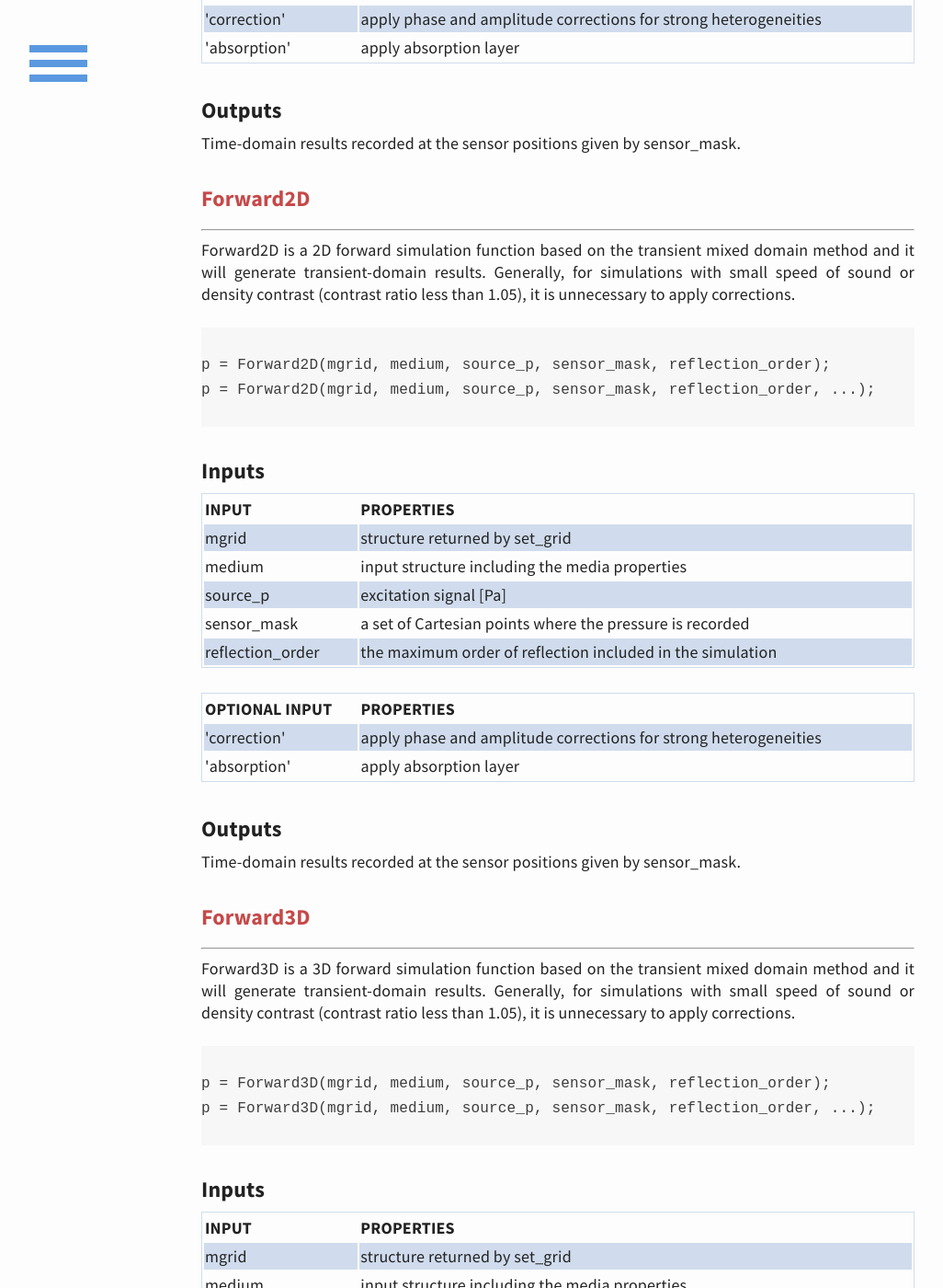
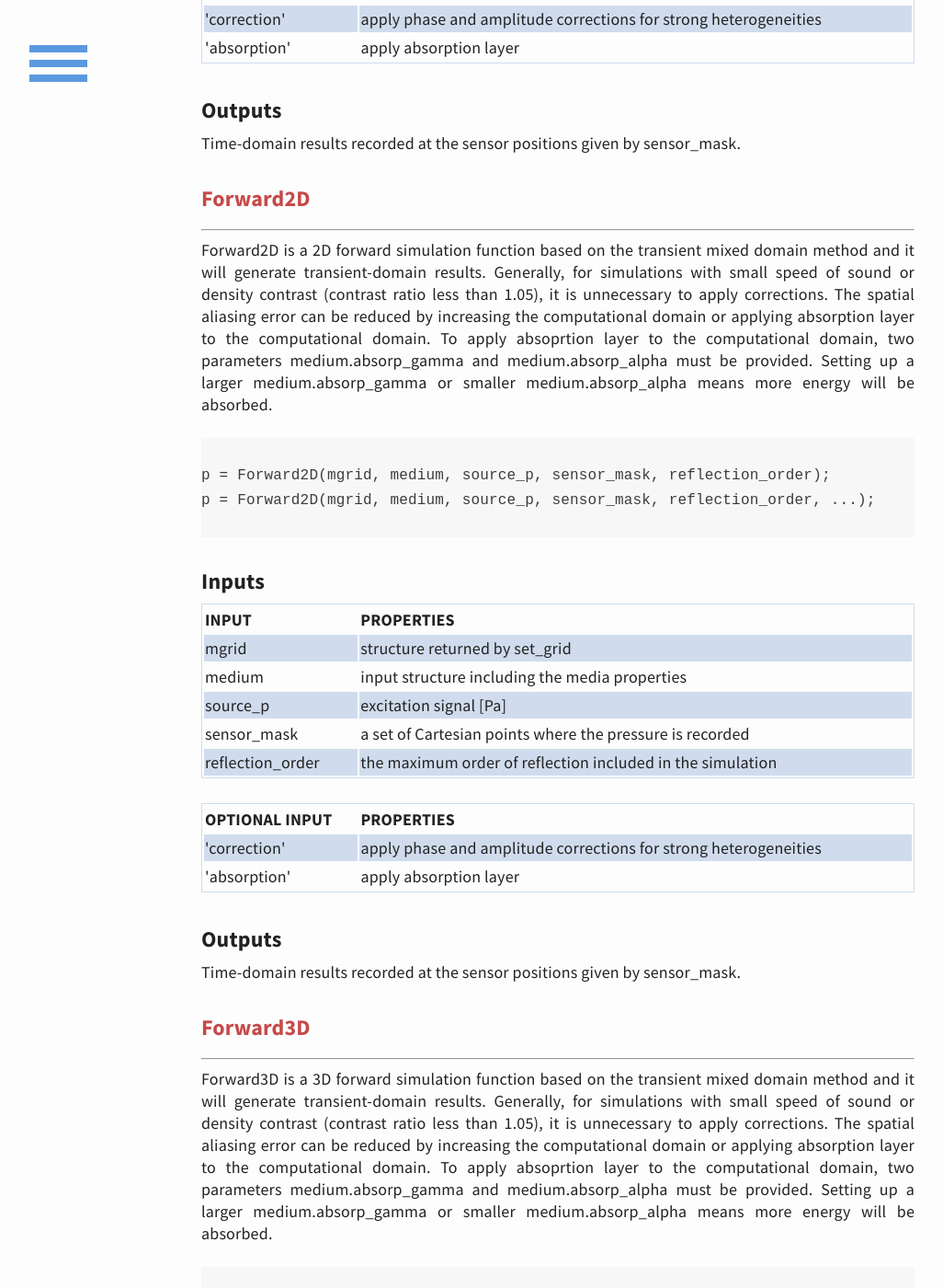
Before and after one commit to m-SOUND/mSOUND, a Jekyll site: the page built from function.html, in a window 1280 px wide and 1400 px high, scrolled down 2063 px. Shown: the whole window at 92% size, without its empty margins (33-1059 px from the left). Built offline with Jekyll 4.4.1, drawn with Linux system fonts in a browser that asks for light colours; some of the changed text lies outside the part shown.

Commit message:
Update function.html

```diff
--- a/function.html
+++ b/function.html
@@ -157,7 +157,11 @@ Time-domain results recorded at the sensor positions given by sensor_mask.
 <p>
 Forward2D is a 2D forward simulation function based on the transient mixed domain method and it will generate transient-domain results.
  Generally, for simulations with small speed of sound or density contrast (contrast ratio less than 1.05),
- it is unnecessary to apply corrections.
+ it is unnecessary to apply corrections. The spatial aliasing error can be reduced by increasing the computational domain or applying
+ absorption layer to the computational domain. To apply absoprtion layer to the computational domain, two parameters
+ medium.absorp_gamma and medium.absorp_alpha must be provided. Setting up a larger medium.absorp_gamma
+ or smaller medium.absorp_alpha means more energy will be absorbed.
+
 <pre>  <code>
 p = Forward2D(mgrid, medium, source_p, sensor_mask, reflection_order);
 p = Forward2D(mgrid, medium, source_p, sensor_mask, reflection_order, ...);
@@ -209,7 +213,10 @@ Time-domain results recorded at the sensor positions given by sensor_mask.
 <p>
 Forward3D is a 3D forward simulation function based on the transient mixed domain method and it will generate transient-domain results.
  Generally, for simulations with small speed of sound or density contrast (contrast ratio less than 1.05),
- it is unnecessary to apply corrections.
+ it is unnecessary to apply corrections. The spatial aliasing error can be reduced by increasing the computational domain or applying
+ absorption layer to the computational domain. To apply absoprtion layer to the computational domain, two parameters
+ medium.absorp_gamma and medium.absorp_alpha must be provided. Setting up a larger medium.absorp_gamma
+ or smaller medium.absorp_alpha means more energy will be absorbed.
 <pre>  <code>
 p = Forward3D(mgrid, medium, source_p, sensor_mask, reflection_order);
 p = Forward3D(mgrid, medium, source_p, sensor_mask, reflection_order, ...);
@@ -262,7 +269,10 @@ Time-domain results recorded at the sensor positions given by sensor_mask.
 Forward2D_fund is a 2D forward simulation function based on the frequency-specific mixed domain method and it
  will generate spatially distributed pressure at the center frequency. Generally,
  for simulations with small speed of sound or density contrast (contrast ratio less than 1.05),
- it is unnecessary to apply corrections.
+ it is unnecessary to apply corrections. The spatial aliasing error can be reduced by increasing the computational domain or applying
+ absorption layer to the computational domain. To apply absoprtion layer to the computational domain, two parameters
+ medium.absorp_gamma and medium.absorp_alpha must be provided. Setting up a larger medium.absorp_gamma
+ or smaller medium.absorp_alpha means more energy will be absorbed.
 <pre>  <code>
 p = Forward2D_fund(mgrid, medium, source_p, omega_c, reflection_order);
 p = Forward2D_fund(mgrid, medium, source_p, omega_c, reflection_order, ...);
@@ -321,7 +331,10 @@ Pressure distribution throughout the spatial domain at the center frequency.
 obtain the presure at the center frequency P_fundamental.
  When calculating the second harmonic pressure, density heterogeneity is not considered. Generally,
  for simulations with small speed of sound or density contrast (contrast ratio less than 1.05),
- it is unnecessary to apply corrections.
+ it is unnecessary to apply corrections. The spatial aliasing error can be reduced by increasing the computational domain or applying
+ absorption layer to the computational domain. To apply absoprtion layer to the computational domain, two parameters
+ medium.absorp_gamma and medium.absorp_alpha must be provided. Setting up a larger medium.absorp_gamma
+ or smaller medium.absorp_alpha means more energy will be absorbed.
 <pre>  <code>
 p = Forward2D_sec(mgrid, medium, P_fundamental, omega_c);
 p = Forward2D_sec(mgrid, medium, P_fundamental, omega_c, ...);
@@ -371,7 +384,10 @@ Pressure distribution throughout the spatial domain at the second-harmonic frequ
 Forward3D_fund is a 3D forward simulation function based on the frequency-specific mixed domain method and it
  will generate spatially distributed pressure at the center frequency. Generally,
  for simulations with small speed of sound or density contrast (contrast ratio less than 1.05),
- it is unnecessary to apply corrections.
+ it is unnecessary to apply corrections. The spatial aliasing error can be reduced by increasing the computational domain or applying
+ absorption layer to the computational domain. To apply absoprtion layer to the computational domain, two parameters
+ medium.absorp_gamma and medium.absorp_alpha must be provided. Setting up a larger medium.absorp_gamma
+ or smaller medium.absorp_alpha means more energy will be absorbed.
 <pre>  <code>
 p = Forward3D_fund(mgrid, medium, source_p, omega_c, reflection_order);
 p = Forward3D_fund(mgrid, medium, source_p, omega_c, reflection_order, ...);
@@ -429,7 +445,10 @@ Pressure distribution throughout the spatial domain at the center frequency.
 obtain the presure at the center frequency P_fundamental.
  When calculating the second harmonic pressure, density heterogeneity is not considered. Generally,
  for simulations with small speed of sound or density contrast (contrast ratio less than 1.05),
- it is unnecessary to apply corrections.
+ it is unnecessary to apply corrections. The spatial aliasing error can be reduced by increasing the computational domain or applying
+ absorption layer to the computational domain. To apply absoprtion layer to the computational domain, two parameters
+ medium.absorp_gamma and medium.absorp_alpha must be provided. Setting up a larger medium.absorp_gamma
+ or smaller medium.absorp_alpha means more energy will be absorbed.
 <pre>  <code>
 p = Forward3D_sec(mgrid, medium, P_fundamental, omega_c);
 p = Forward3D_sec(mgrid, medium, P_fundamental, omega_c, ...);
```
